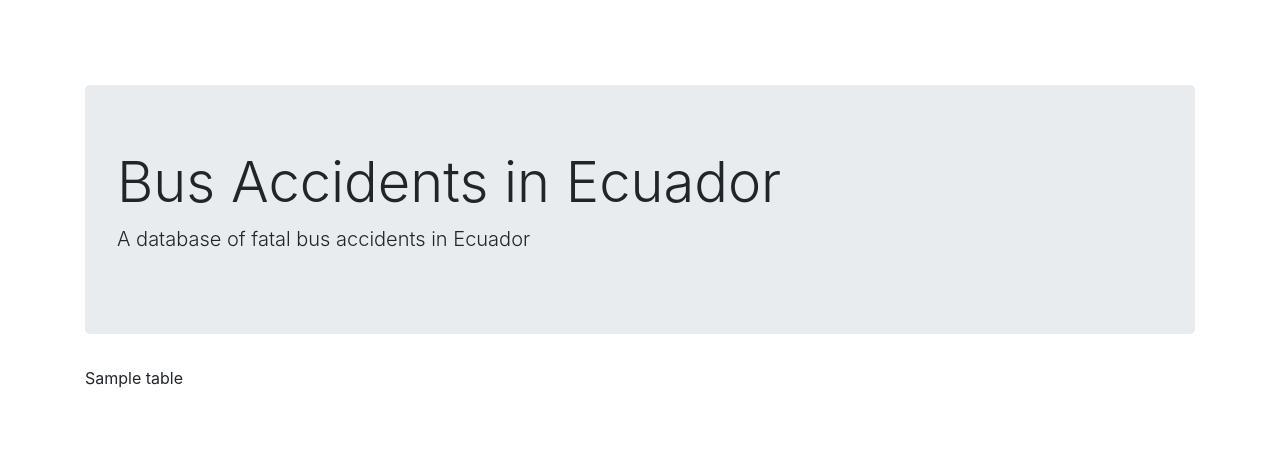
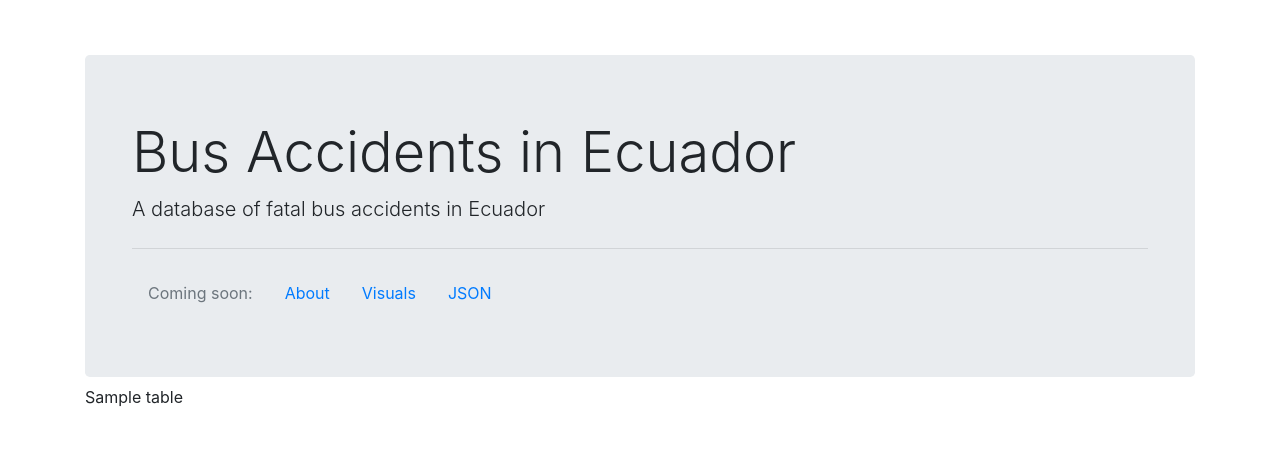
Before and after one commit to peter-amerkhanian/Bus-Accidents-Redux, a Flask app: template templates/table.html in a window 1280 px wide. Shown: the top 469 px of the page. Run offline with Flask 2, Linux system fonts and the light colour scheme; the template is opened without the code that fills it: most values are stand-ins (such as "Sample title", 1, 10 or a date in 2020); parts of the project's set-up code (start-up, migrations or seed data) failed here and were passed over; some libraries are stand-ins or nearby versions.

Commit message:
built web page with table

```diff
--- a/filters/helpers/__init__.py
+++ b/filters/helpers/__init__.py
@@ -1,2 +1,2 @@
 from filters.helpers.regular_expressions import date_regex, time_regex, time_regex_detailed, route_regex, death_regex
-from filters.helpers.misc_helpers import get_first_match, spanish_to_english, fatal_keywords, months
+from filters.helpers.misc_helpers import get_first_match, spanish_to_english, fatal_keywords, months, make_clickable
--- a/filters/helpers/misc_helpers.py
+++ b/filters/helpers/misc_helpers.py
@@ -27,3 +27,7 @@ def get_first_match(match1, match2):
         return match1
     else:
         return match2
+
+
+def make_clickable(val, text):
+    return '<a target="_blank" href="{}">{}</a>'.format(val, text)
--- a/run.py
+++ b/run.py
@@ -1,7 +1,9 @@
 import io
 import pickle
+from IPython.display import HTML
 import pandas as pd
-from pandas import ExcelWriter
+pd.options.display.float_format = '{:,.0f}'.format
+pd.set_option('display.max_colwidth', -1)
 
 # TO DO:
 with open("filters/articles.pickle", "rb") as f:
@@ -15,15 +17,9 @@ for story in temp_data:
     missing_values = [val for val in story_dict.values() if not val]
     if len(missing_values) < 2:
         data.append(story_dict)
-    # else:
-        # print(story)
-# print(len(data), "/", len(temp_data))
 
 df = pd.DataFrame.from_dict(data, orient='columns')
-writer = ExcelWriter('test.xlsx')
-df.to_excel(writer, 'Sheet1', index=False)
-writer.save()
 str_io = io.StringIO()
-df.to_html(buf=str_io, classes='table table-striped')
+HTML(df.to_html(buf=str_io, classes='table table-striped table-dark', escape=False))
+HTML(df.to_html('text.html', classes='table table-striped table-dark'))
 html_str = str_io.getvalue()
-print(html_str)
--- a/templates/table.html
+++ b/templates/table.html
@@ -5,20 +5,39 @@
     <style type="text/css">
       body {
               margin: 5px;
-              padding: 80px 0;
+              padding: 50px 0;
               position: relative;
             }
+
+
 
     </style>
 </head>
 <body>
 <title> Bus Accidents</title>
 <div class="container">
-    <div class="jumbotron">
-        <h2 role="title" class="display-4">Bus Accidents in Ecuador</h2>
-        <p class="lead">
-            A database of fatal bus accidents in Ecuador
-        </p>
+    <div class="jumbotron mb-2">
+        <div class="container">
+            <h2 role="title" class="display-4">Bus Accidents in Ecuador</h2>
+            <p class="lead">
+                A database of fatal bus accidents in Ecuador
+            </p>
+            <hr class="my-4">
+            <ul class="nav">
+                <li class="nav-item">
+                    <a class="nav-link disabled" href="#">Coming soon:</a>
+                </li>
+                <li class="nav-item">
+                    <a class="nav-link active" href="#">About</a>
+                </li>
+                <li class="nav-item">
+                    <a class="nav-link" href="#">Visuals</a>
+                </li>
+                <li class="nav-item">
+                    <a class="nav-link" href="#">JSON</a>
+                </li>
+            </ul>
+        </div>
     </div>
 </div>
 <div class="container">
```
Also changed, not shown: filters/Story.py (+5 -7 lines).
